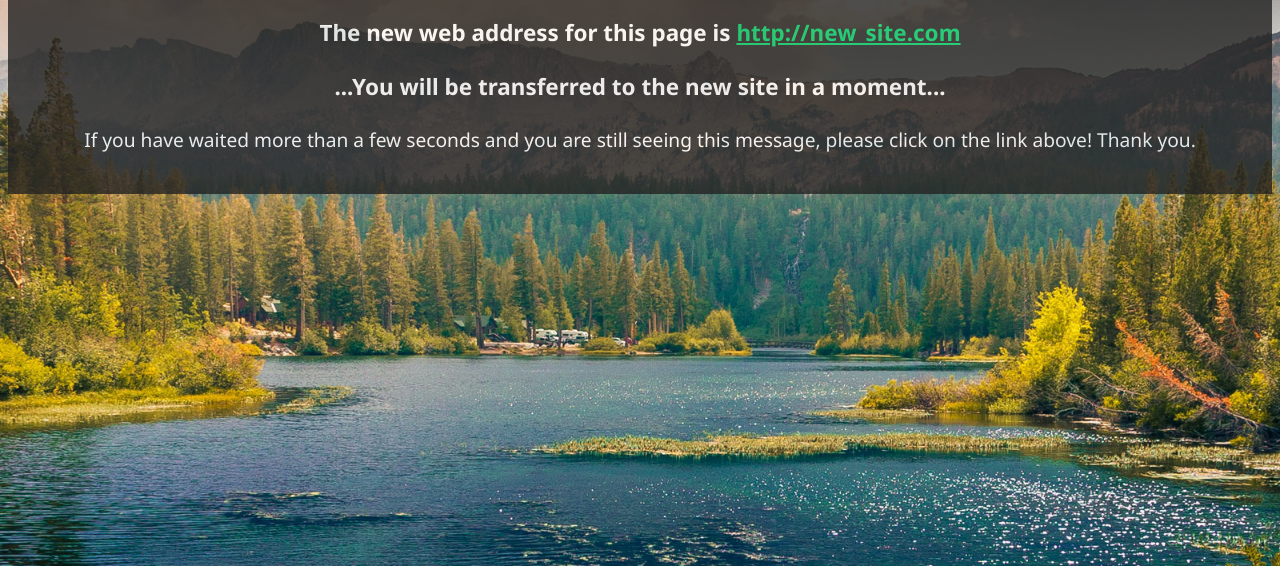
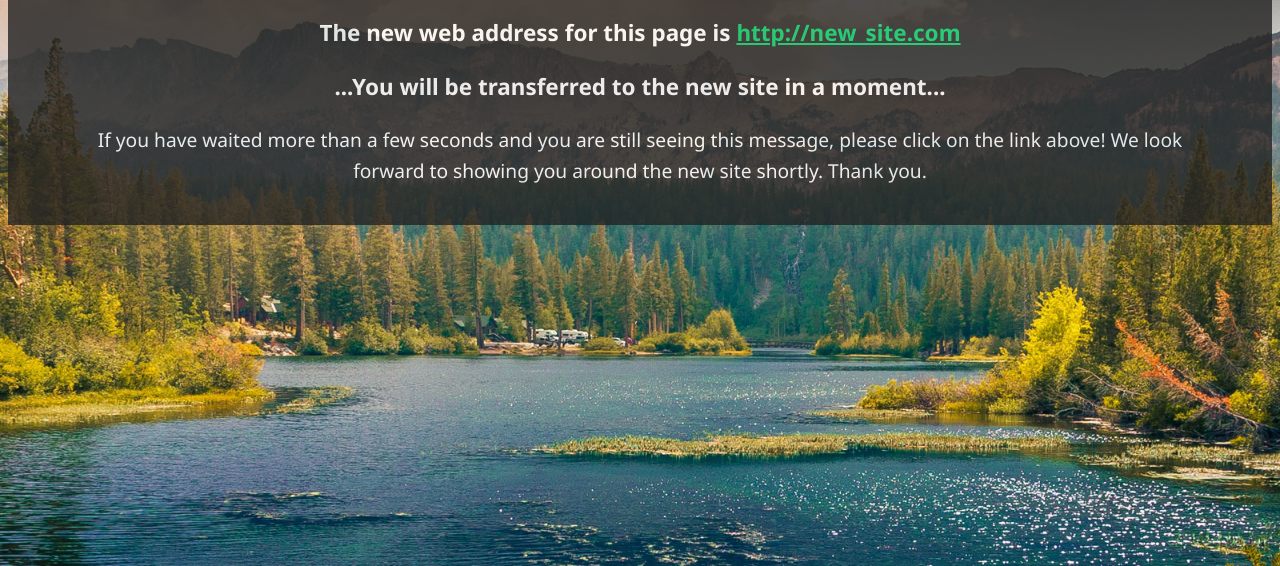
Before and after one commit to shortcutkeyfor/copy, a plain HTML site: page index.html in a window 1280 px wide. Shown: the part 234-800 px from the top of the page. Drawn offline with Linux system fonts and the light colour scheme.

Commit message:
Update index.html

```diff
--- a/index.html
+++ b/index.html
@@ -75,7 +75,7 @@
     <h3>The new web address for this page is <a href="http://new_site.com">http://new_site.com</a></h3>
     <h3>...You will be transferred to the new site in a moment...</h3>
 
-    <p>If you have waited more than a few seconds and you are still seeing this message, please click on the link above! Thank you.</p></center>
+    <p>If you have waited more than a few seconds and you are still seeing this message, please click on the link above! We look forward to showing you around the new site shortly. Thank you.</p></center>
 </section>
 
 </body>
```
